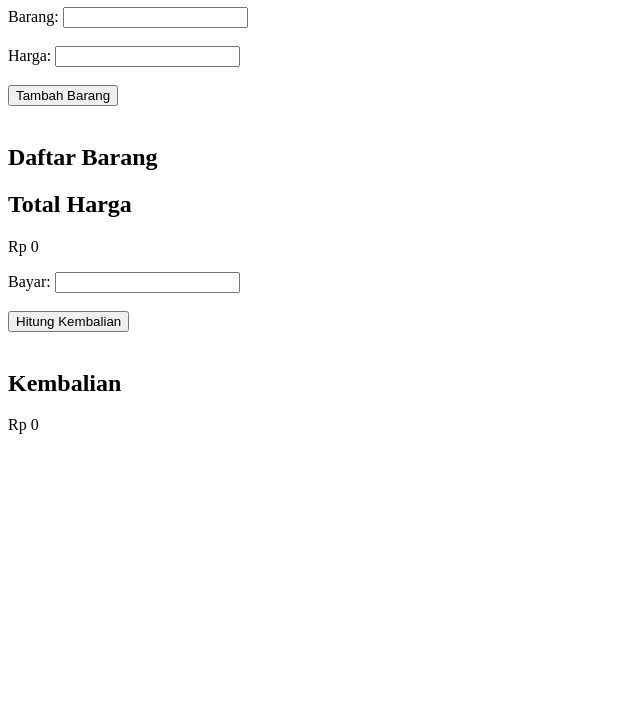
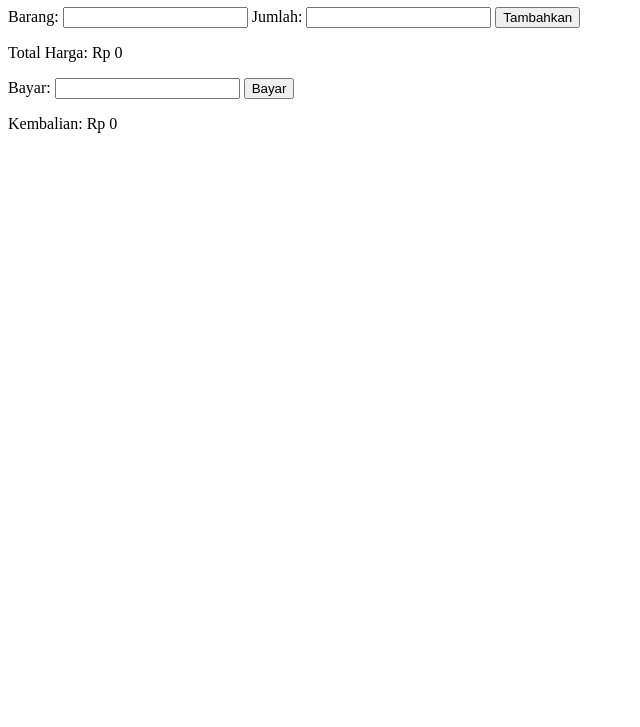
Before and after one commit to andhikaprttp/kasir-toko, a plain HTML site: page index.html in a window 1280 px wide. Shown: the part 73-800 px from the top of the page, without its empty margins (0-640 px from the left). Drawn offline with Linux system fonts and the light colour scheme.

Commit message:
update index.html

```diff
--- a/index.html
+++ b/index.html
@@ -2,84 +2,74 @@
 <html>
 <head>
 	<title>Kasir Sederhana</title>
+	<meta charset="UTF-8">
 </head>
 <body>
-	<h1>Kasir UD RESTU</h1>
+	<h1>Kasir Sederhana</h1>
 
-	<form>
-		<label for="barang">Barang:</label>
-		<input type="text" id="barang"><br><br>
+	<label for="barang">Barang:</label>
+	<input type="text" id="barang">
+	<label for="jumlah">Jumlah:</label>
+	<input type="number" id="jumlah" min="1">
+	<button onclick="tambahBarang()">Tambahkan</button>
 
-		<label for="harga">Harga:</label>
-		<input type="number" id="harga" step="0.01"><br><br>
-
-		<button type="button" onclick="tambahBarang()">Tambah Barang</button><br><br>
-	</form>
-
-	<h2>Daftar Barang</h2>
 	<ul id="daftarBarang"></ul>
 
-	<h2>Total Harga</h2>
-	<p id="totalHarga">Rp 0</p>
+	<p>Total Harga: <span id="totalHarga">Rp 0</span></p>
 
-	<form>
-		<label for="bayar">Bayar:</label>
-		<input type="number" id="bayar" step="0.01"><br><br>
-
-		<button type="button" onclick="hitungKembalian()">Hitung Kembalian</button><br><br>
-	</form>
-
-	<h2>Kembalian</h2>
-	<p id="kembalian">Rp 0</p>
+	<label for="bayar">Bayar:</label>
+	<input type="number" id="bayar">
+	<button onclick="hitungKembalian()">Bayar</button>
+	<p>Kembalian: <span id="kembalian">Rp 0</span></p>
 
 	<script>
-		var daftarBelanja = []; // Array untuk menyimpan daftar barang dan harga
-		var totalHarga = 0; // Variabel untuk menyimpan total harga
-		var bayar = 0; // Variabel untuk menyimpan jumlah uang yang dibayar
+		var daftarHarga = {
+			"Kopi": 5000,
+			"Teh": 3000,
+			"Roti": 10000,
+			"Keju": 15000,
+			"Sosis": 20000
+		};
 
-		// Fungsi untuk menambah barang ke daftar belanja
+		var daftarBelanja = [];
+		var daftarJumlah = {}; // objek untuk menyimpan jumlah barang yang sama
+
+		var totalHarga = 0;
+
+		// fungsi untuk menambahkan barang ke daftar belanja
 		function tambahBarang() {
 			var barang = document.getElementById("barang").value;
-			var harga = parseFloat(document.getElementById("harga").value);
+			var jumlah = parseInt(document.getElementById("jumlah").value);
 
-			// Validasi input
-			if (barang === "" || isNaN(harga)) {
-				alert("Input tidak valid!");
+			// mencari harga barang di daftarHarga
+			var harga = daftarHarga[barang];
+			if (!harga) {
+				alert("Barang tidak ditemukan di daftar harga!");
 				return;
 			}
 
-			// Tambahkan barang dan harga ke array
-			daftarBelanja.push({barang: barang, harga: harga});
+			// menambahkan barang dan harga ke daftarBelanja
+			if (daftarJumlah[barang]) { // jika barang sudah ada di daftarJumlah
+				daftarJumlah[barang] += jumlah; // tambahkan jumlah barang yang baru
+			} else {
+				daftarBelanja.push(barang + " (Rp " + harga.toFixed(2) + ")"); // tambahkan barang dan harga ke daftarBelanja
+				daftarJumlah[barang] = jumlah; // simpan jumlah barang yang baru
+			}
 
-			// Tampilkan daftar barang
-			var daftarBarangElem = document.getElementById("daftarBarang");
-			var liElem = document.createElement("li");
-			liElem.innerHTML = barang + " - Rp " + harga.toFixed(2);
-			daftarBarangElem.appendChild(liElem);
+			// menampilkan daftar barang di daftarBarang
+			var daftarBarang = document.getElementById("daftarBarang");
+			daftarBarang.innerHTML = "";
+			for (var i = 0; i < daftarBelanja.length; i++) {
+				var li = document.createElement("li");
+				li.appendChild(document.createTextNode(daftarBelanja[i] + " x" + daftarJumlah[daftarBelanja[i].split(" ")[0]])); // menambahkan jumlah barang yang sama
+				daftarBarang.appendChild(li);
+			}
 
-			// Tambahkan harga ke total harga
-			totalHarga += harga;
+			// menghitung total harga
+			totalHarga += harga * jumlah;
 			document.getElementById("totalHarga").innerHTML = "Rp " + totalHarga.toFixed(2);
-
-			// Reset input
-			document.getElementById("barang").value = "";
-			document.getElementById("harga").value = "";
 		}
 
-		// Fungsi untuk menghitung kembalian
+		// fungsi untuk menghitung kembalian
 		function hitungKembalian() {
 			bayar = parseFloat(document.getElementById("bayar").value);
-
-			// Validasi input
-			if (isNaN(bayar) || bayar < totalHarga) {
-				alert("Input tidak valid atau jumlah uang yang dibayar kurang!");
-				return;
-			}
-
-			// Hitung kembalian
-			var kembalian = bayar - totalHarga;
-			document.getElementById("kembalian").innerHTML = "Rp " + kembalian.toFixed(2);
-		}
-	</script>
-</body>
-</html>
```
